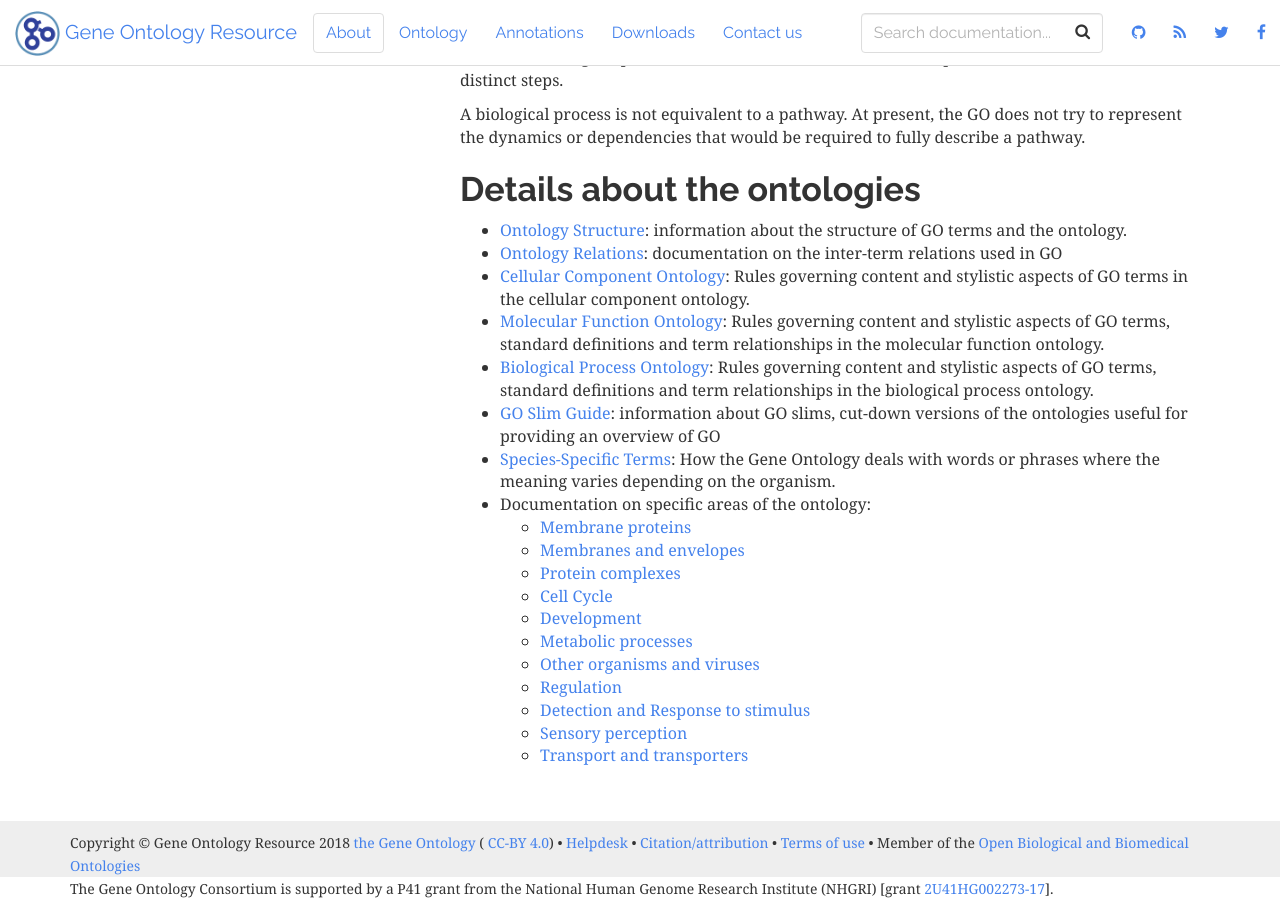
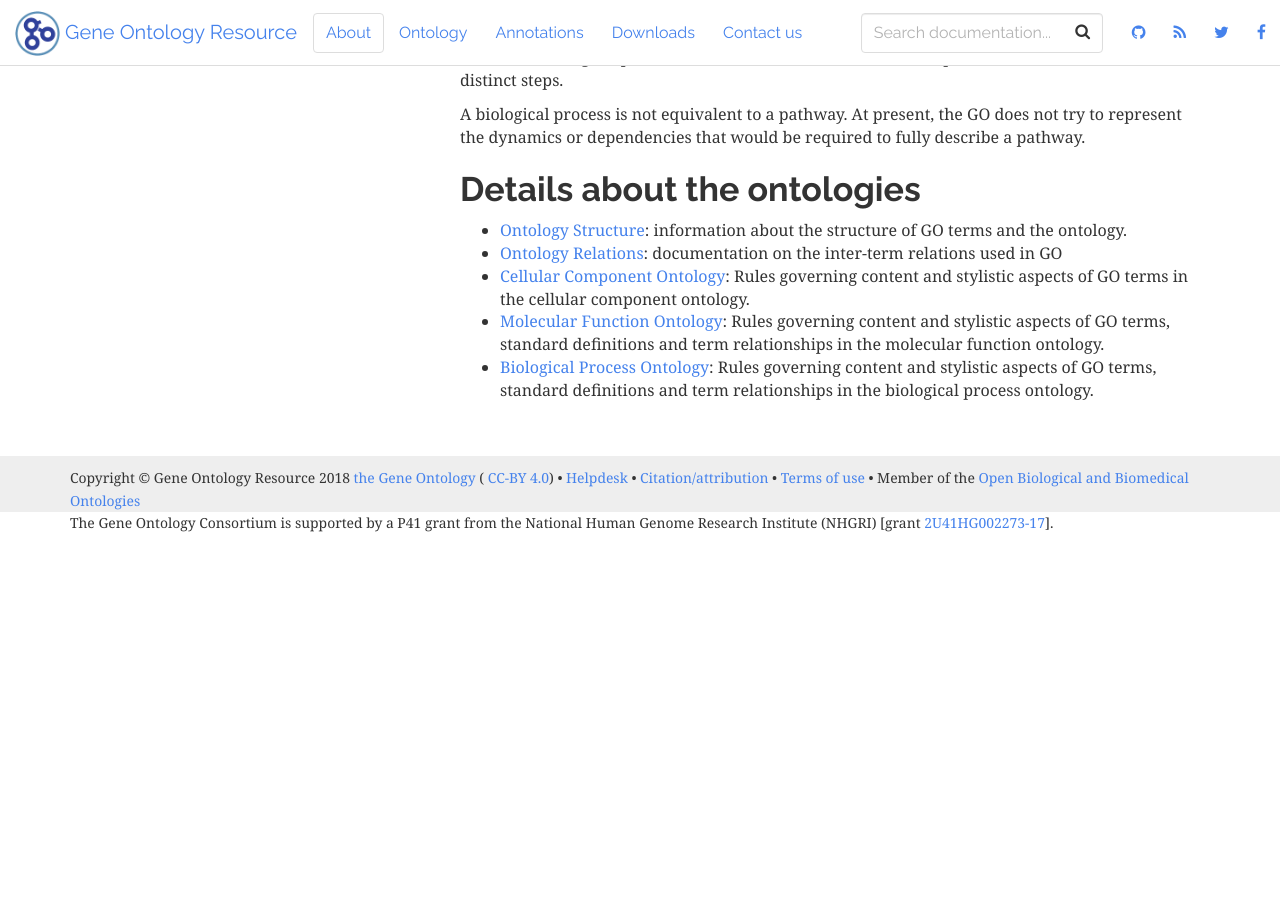
Before and after one commit to geneontology/geneontology.github.io, a Jekyll site: the page built from _docs/ontology-documentation.md, in a window 1280 px wide and 900 px high, scrolled down 1373 px. Built offline with Jekyll 4.4.1, drawn with Linux system fonts in a browser that asks for light colours; nearby versions of some CDN libraries; after the commit the page ends 1907 px from its top, so only the background shows below that.

Commit message:
Update ontology-documentation.md

```diff
--- a/_docs/ontology-documentation.md
+++ b/_docs/ontology-documentation.md
@@ -33,17 +33,3 @@ A biological process is not equivalent to a pathway. At present, the GO does not
 * [Cellular Component Ontology](http://geneontology.org/page/cellular-component-ontology-guidelines): Rules governing content and stylistic aspects of GO terms in the cellular component ontology.
 * [Molecular Function Ontology](http://geneontology.org/page/molecular-function-ontology-guidelines): Rules governing content and stylistic aspects of GO terms, standard definitions and term relationships in the molecular function ontology.
 * [Biological Process Ontology](http://geneontology.org/page/biological-process-ontology-guidelines): Rules governing content and stylistic aspects of GO terms, standard definitions and term relationships in the biological process ontology.
-* [GO Slim Guide](/docs/go-subset-guide/): information about GO slims, cut-down versions of the ontologies useful for providing an overview of GO
-* [Species-Specific Terms](http://geneontology.org/page/species-specific-terms): How the Gene Ontology deals with words or phrases where the meaning varies depending on the organism.
-* Documentation on specific areas of the ontology:
-    * [Membrane proteins](http://wiki.geneontology.org/index.php/Membrane_proteins)
-    * [Membranes and envelopes](http://wiki.geneontology.org/page/membranes-and-envelopes)
-    * [Protein complexes](http://wiki.geneontology.org/page/protein-complexes)
-    * [Cell Cycle](http://wiki.geneontology.org/page/cell-cycle)
-    * [Development](http://wiki.geneontology.org/page/development)
-    * [Metabolic processes](http://wiki.geneontology.org/page/metabolic-process)
-    * [Other organisms and viruses](http://wiki.geneontology.org/page/other-organisms-and-viruses)
-    * [Regulation](http://wiki.geneontology.org/page/regulation)
-    * [Detection and Response to stimulus](http://wiki.geneontology.org/page/detection-and-response-stimulus)
-    * [Sensory perception](http://wiki.geneontology.org/page/sensory-perception)
-    * [Transport and transporters](http://wiki.geneontology.org/page/transport-and-transporters)
```
